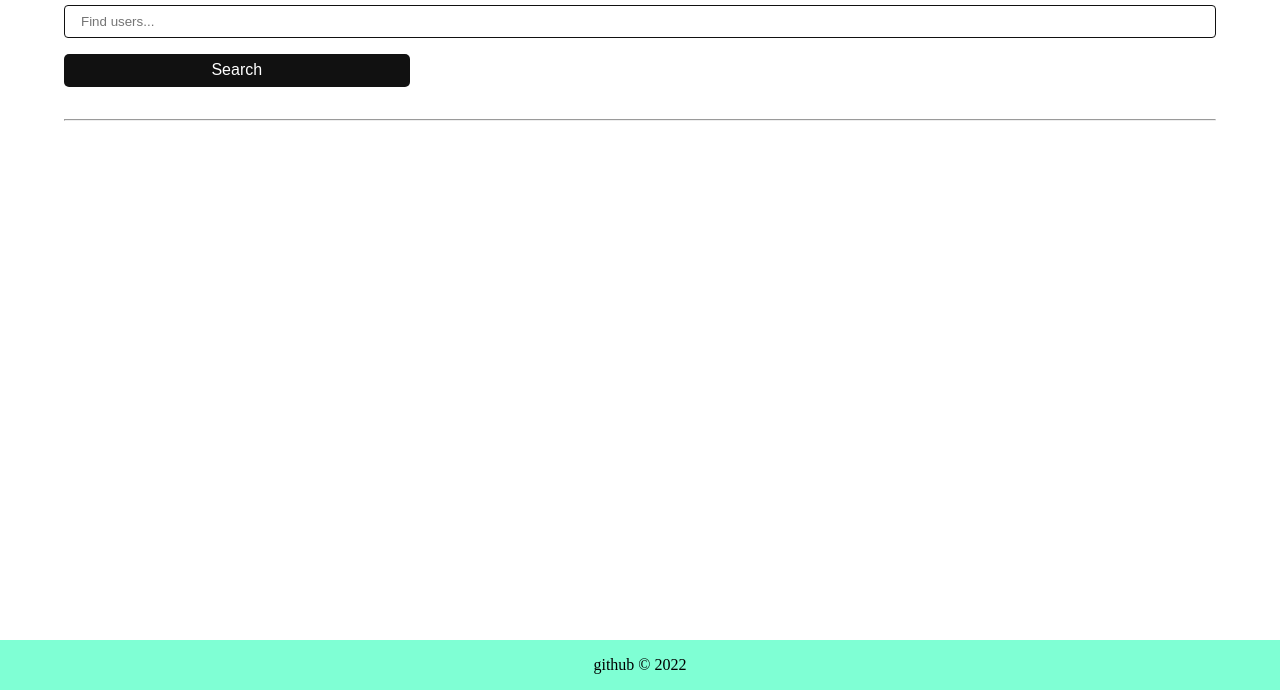
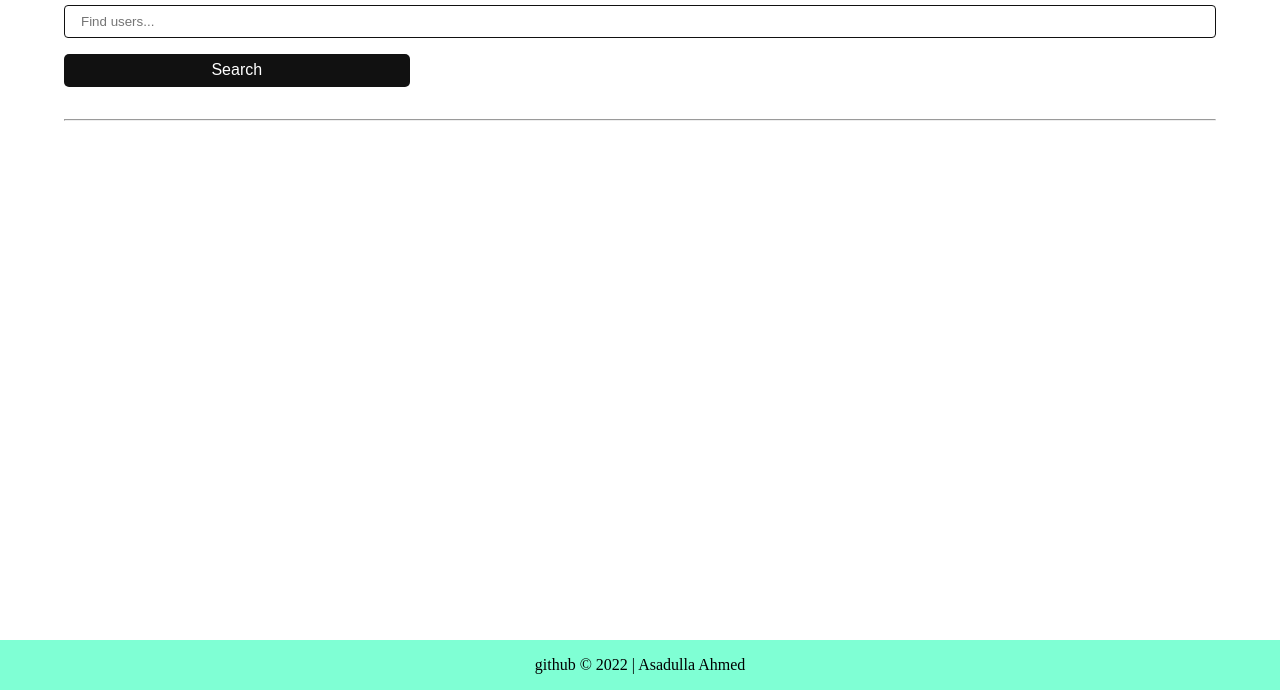
Before and after one commit to RMasadulla/github_finder, a plain HTML site: page index.html in a window 1280 px wide. Shown: the part 110-800 px from the top of the page. Drawn offline with Linux system fonts and the light colour scheme.

Commit message:
Update index.html

```diff
--- a/index.html
+++ b/index.html
@@ -32,7 +32,7 @@
         </section>
     </main>
     <!-- footer part start here -->
-    <footer><p>github &copy; <script>document.write(new Date().getFullYear())</script></p></footer>
+    <footer><p>github &copy; <script>document.write(new Date().getFullYear())</script> | Asadulla Ahmed</p></footer>
     <script src="assets/js/ui.js"></script>
     <script src="assets/js/javascript.js"></script>
 </body>
```
